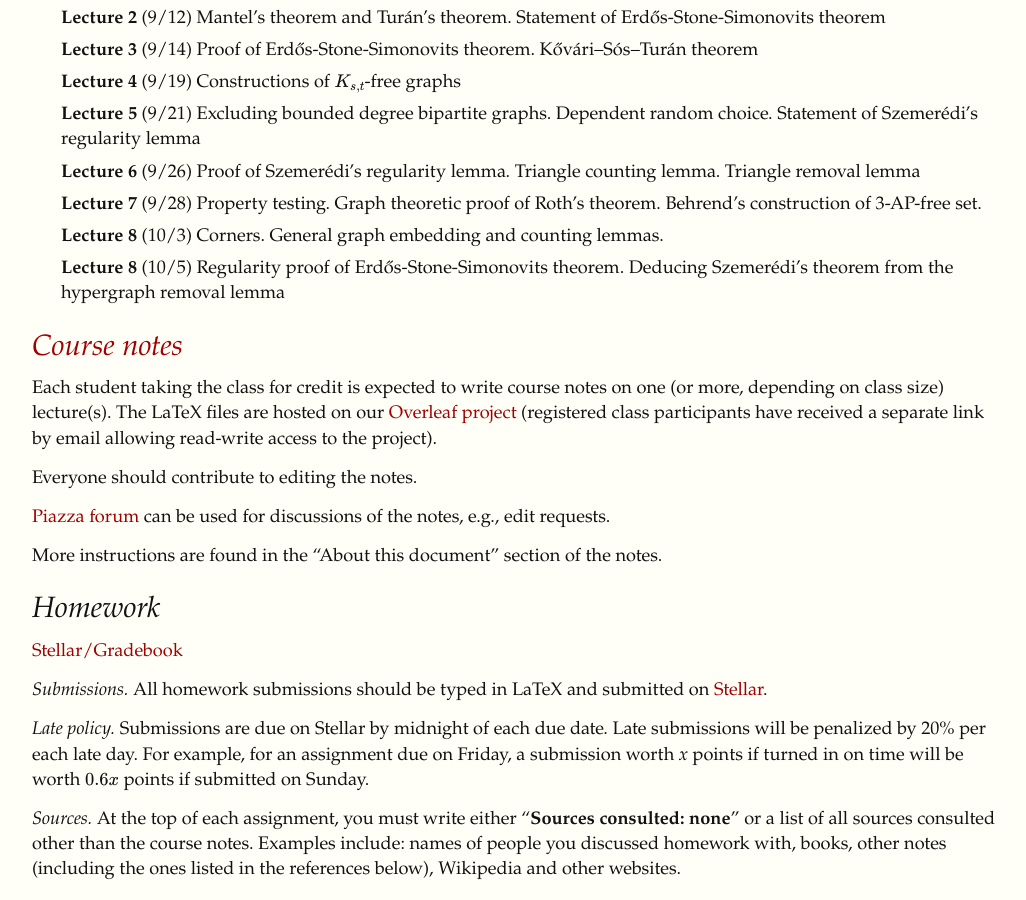
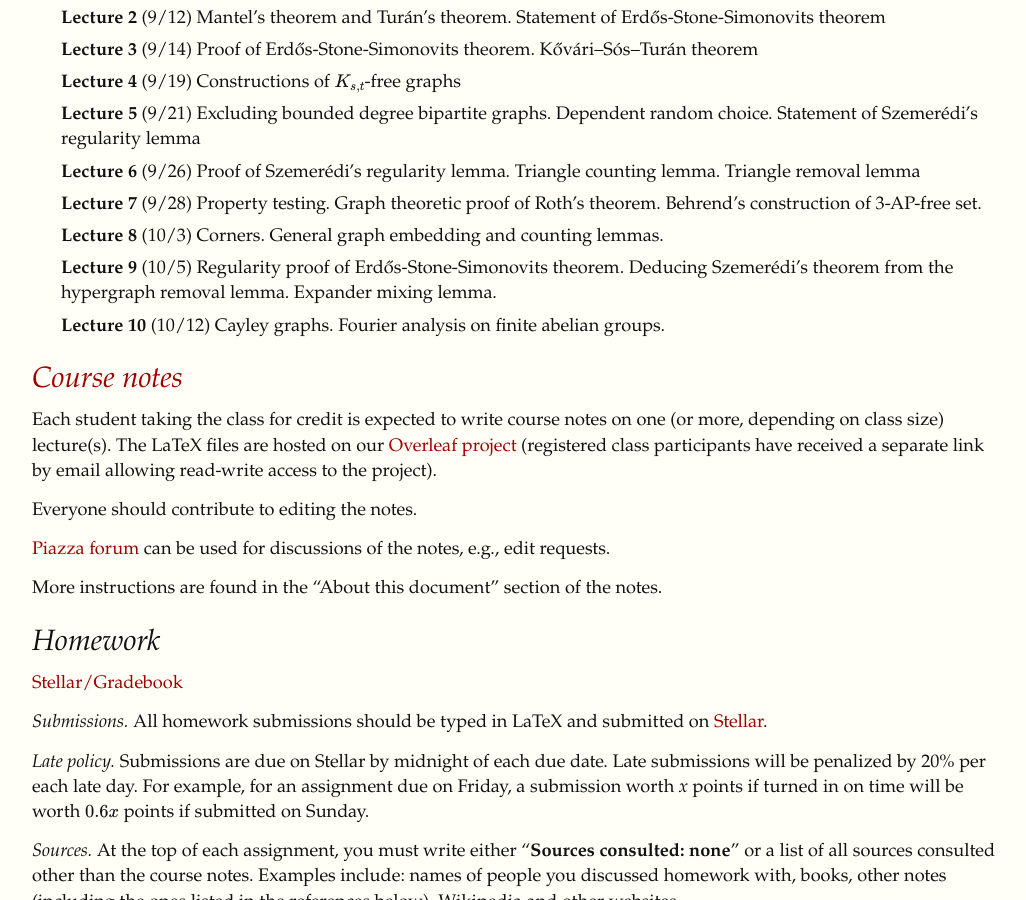
Before and after one commit to yufeizhao/yufeizhao.github.io, a Jekyll site: the page built from gtac/index.md, in a window 1280 px wide and 900 px high, scrolled down 1408 px. Shown: the whole window, without its empty margins (123-1149 px from the left). Built offline with Jekyll 4.4.1, drawn with Linux system fonts in a browser that asks for light colours; nearby versions of some CDN libraries; formulas are drawn with MathJax 3.

Commit message:
lec outline

```diff
--- a/gtac/index.md
+++ b/gtac/index.md
@@ -56,7 +56,9 @@ Although the course will be largely divided into two parts (graph theory in the
 - **Lecture 6** (9/26) Proof of Szemerédi's regularity lemma. Triangle counting lemma. Triangle removal lemma
 - **Lecture 7** (9/28) Property testing. Graph theoretic proof of Roth's theorem. Behrend's construction of 3-AP-free set.
 - **Lecture 8** (10/3) Corners. General graph embedding and counting lemmas.
-- **Lecture 8** (10/5) Regularity proof of Erdős-Stone-Simonovits theorem. Deducing Szemerédi's theorem from the hypergraph removal lemma
+- **Lecture 9** (10/5) Regularity proof of Erdős-Stone-Simonovits theorem. Deducing Szemerédi's theorem from the hypergraph removal lemma. Expander mixing lemma.
+- **Lecture 10** (10/12) Cayley graphs. Fourier analysis on finite abelian groups.
+
 
 
 
```
